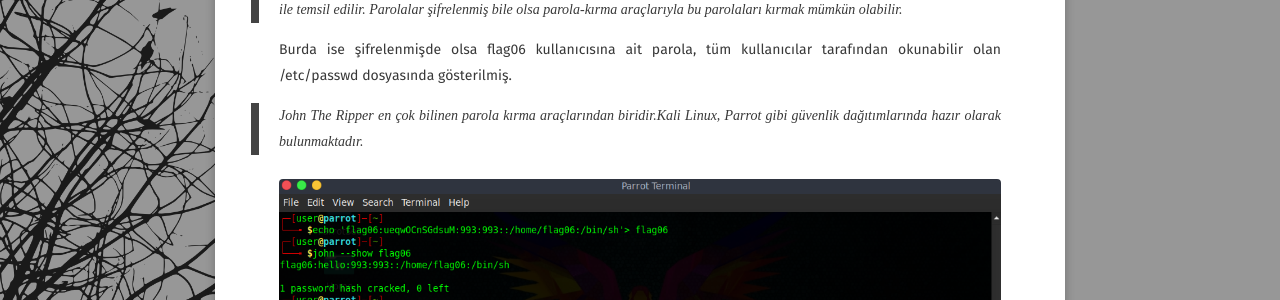
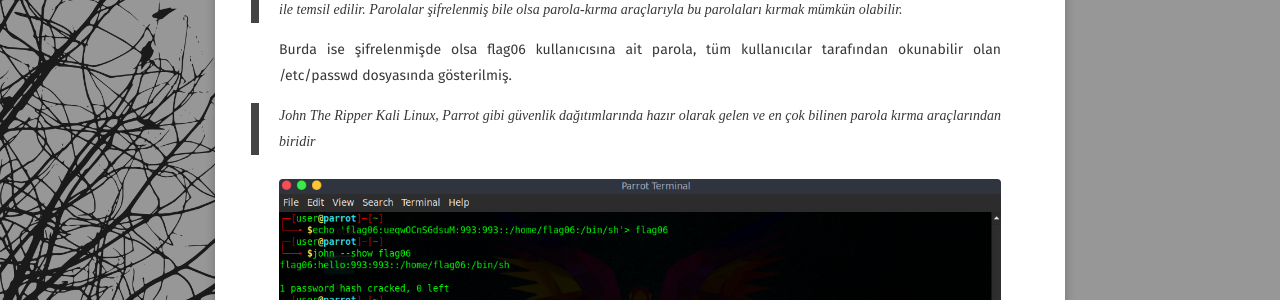
Before and after one commit to burcudemiralp/burcudemiralp.github.io, a Jekyll site: the page built from _posts/2018-02-28-nebula-writeup.md, in a window 1280 px wide and 900 px high, scrolled down 2533 px. Shown: the part 366-666 px from the top of the window. Built offline with Jekyll 4.4.1, drawn with Linux system fonts in a browser that asks for light colours; some web fonts are replaced.

Commit message:
Update 2018-02-28-nebula-writeup.md

```diff
--- a/_posts/2018-02-28-nebula-writeup.md
+++ b/_posts/2018-02-28-nebula-writeup.md
@@ -97,7 +97,7 @@
 Burda ise şifrelenmişde olsa flag06 kullanıcısına ait parola, tüm kullanıcılar tarafından okunabilir olan /etc/passwd dosyasında gösterilmiş.
 
 
-> John The Ripper en çok bilinen parola kırma araçlarından biridir.Kali Linux, Parrot gibi güvenlik dağıtımlarında hazır olarak bulunmaktadır.
+> John The Ripper Kali Linux, Parrot gibi güvenlik dağıtımlarında hazır olarak gelen ve en çok bilinen parola kırma araçlarından biridir
 <figure >
 	<a href="/assets/img/xx.png"><img src="/assets/img/xx.png"></a>
 
```
